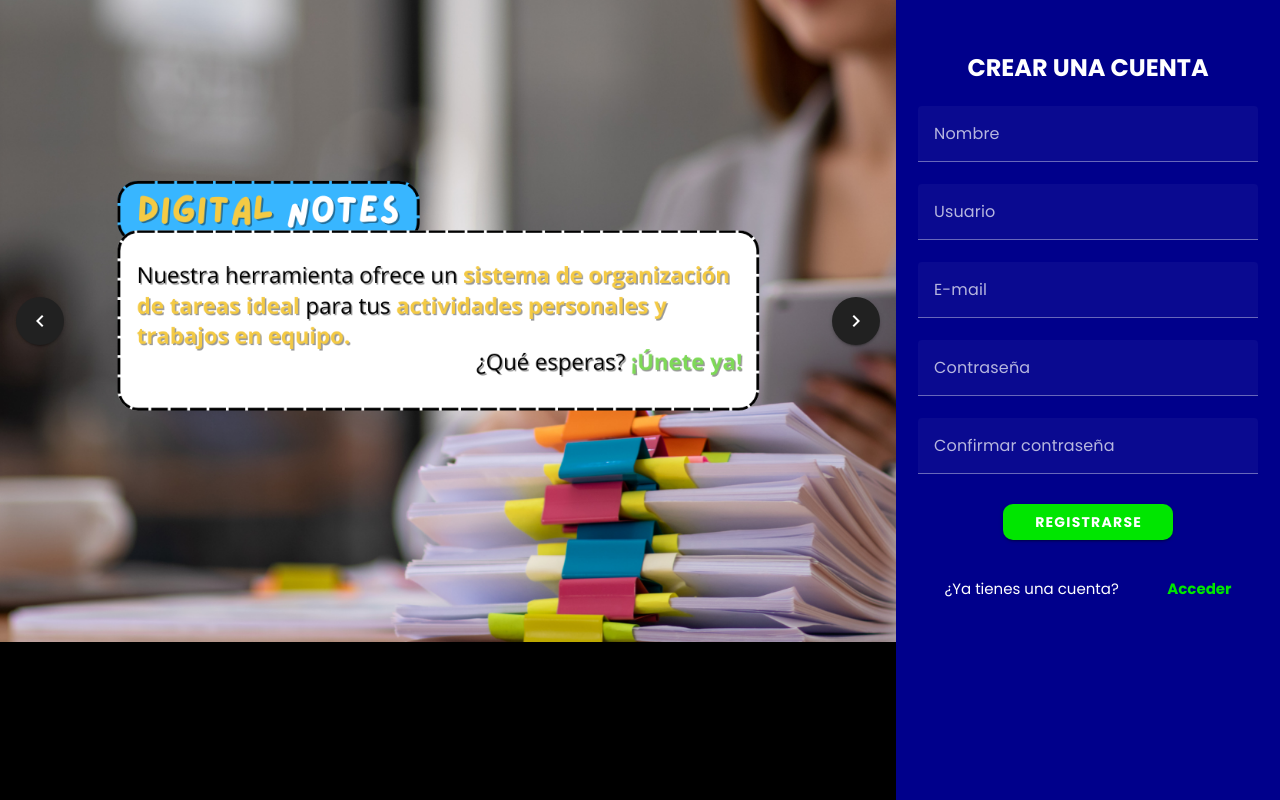
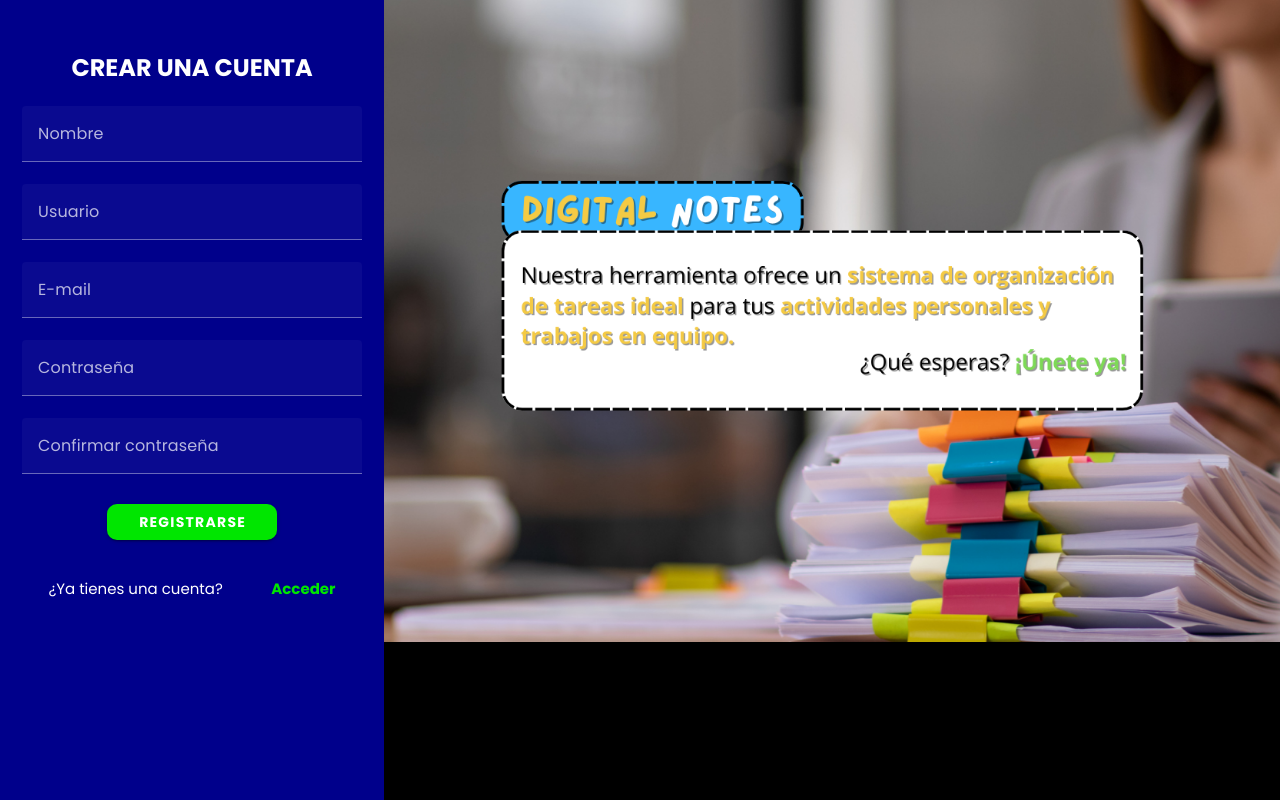
Before and after one commit to kpuxinnodev/digital-notes, a Vue app in the folder Front-End/: page / in a window 1280 px wide. Built offline with nearby package versions, Linux system fonts and the light colour scheme.

Commit message:
Agregar archivo .gitignore

```diff
--- a/Front-End/src/pages/index.vue
+++ b/Front-End/src/pages/index.vue
@@ -1,22 +1,6 @@
 <template>
   <div class="main">
     <!--Main page-->
-    <div class="carousel">
-      <!--Carousel-->
-
-      <v-carousel
-      show-arrows="hover"
-      height="642"
-      hide-delimiters="true"
-      >
-        <v-carousel-item v-for="(imagen, index) in imagenes"
-        :key="index"
-        :src="imagen.src"
-        :cover="imagen.cover"
-        ></v-carousel-item>
-      </v-carousel>
-
-    </div>
     <div class="formulario">
       <!--Formulario-->
 
@@ -42,6 +26,23 @@
         </p>
         <a href="#">Acceder</a>
       </div>
+    </div>
+
+    <div class="carousel">
+      <!--Carousel-->
+
+      <v-carousel
+      show-arrows="hover"
+      height="642"
+      hide-delimiters="true"
+      >
+        <v-carousel-item v-for="(imagen, index) in imagenes"
+        :key="index"
+        :src="imagen.src"
+        :cover="imagen.cover"
+        ></v-carousel-item>
+      </v-carousel>
+
     </div>
   </div>
 </template>
```
Also changed, not shown: package.json (added, +19 -0 lines), Front-End/src/pages/login.vue (added), Front-End/src/pages/signup.vue (renamed from Front-End/src/pages/registro.vue), 2 other files (tests, documents, lock files or other folders).
